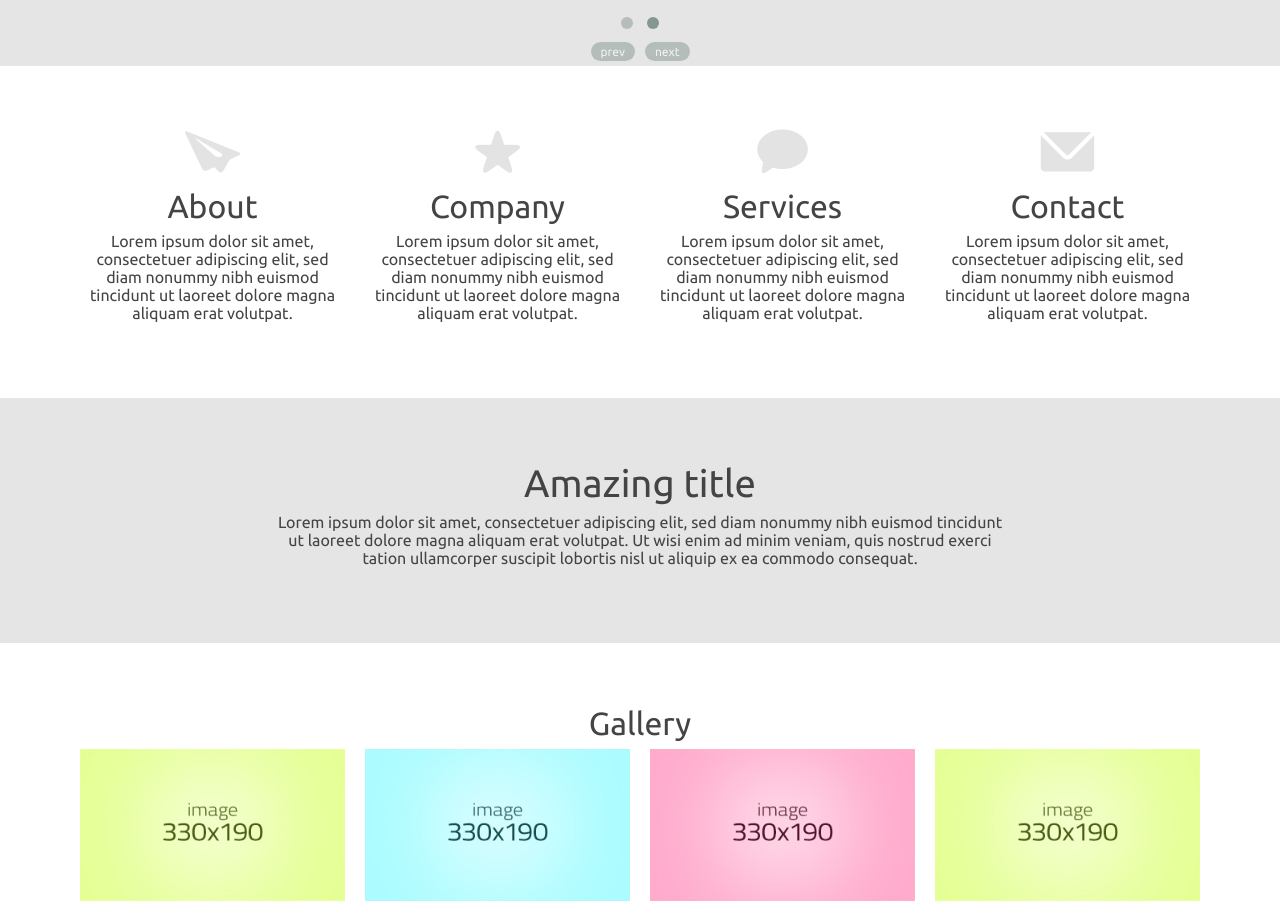
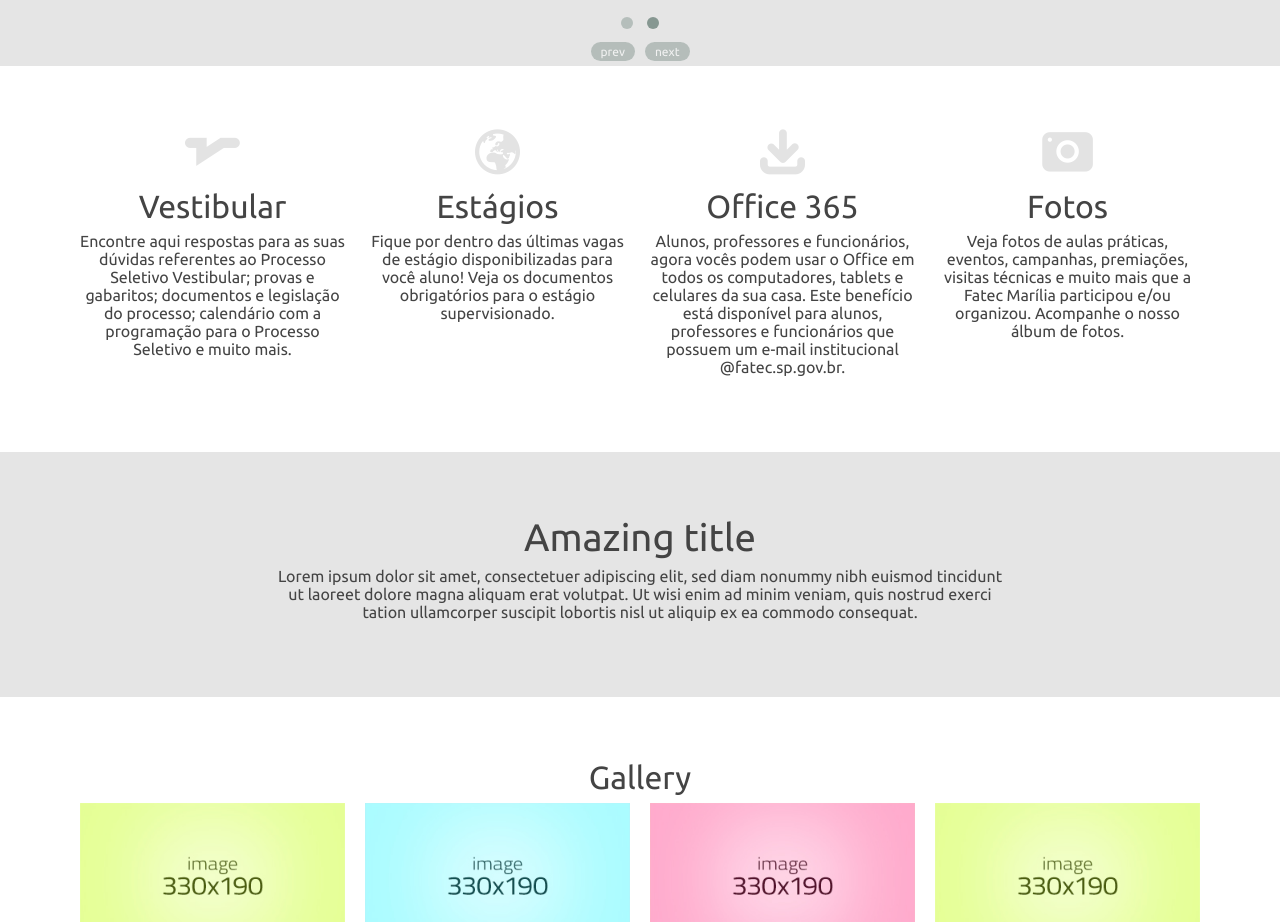
Before and after one commit to eduardoejs/layout, a plain HTML site: page index.html in a window 1280 px wide. Shown: the part 800-1722 px from the top of the page. Drawn offline with Linux system fonts and the light colour scheme.

Commit message:
Ajustando o primeiro bloco de links

```diff
--- a/css/template-style.css
+++ b/css/template-style.css
@@ -46,3 +46,6 @@ padding:3.5em 0;
   .wrapper{max-width:95%;}
   #slide-wrapper figure figcaption{display:none;}
 }
+
+#first-block a:hover > h2{background: #951215; color:#fff;}
+#first-block a:hover > p{color: #951215;}
--- a/index.html
+++ b/index.html
@@ -152,24 +152,29 @@
             <div class="line">
                <div class="margin">
                   <div class="s-12 m-6 l-3 margin-bottom">
-                     <i class="icon-paperplane_ico icon3x"></i>
-                     <h2>About</h2>
-                     <p>Lorem ipsum dolor sit amet, consectetuer adipiscing elit, sed diam nonummy nibh euismod tincidunt ut laoreet dolore magna aliquam erat volutpat.</p>
+                     <i class="icon-mfg_icon icon3x"></i>
+                     <a href="#">
+                        <h2>Vestibular</h2>
+                        <p>Encontre aqui respostas para as suas dúvidas referentes ao Processo Seletivo Vestibular; provas e gabaritos; documentos e legislação do processo; calendário com a programação para o Processo Seletivo e muito mais.</p>
+                     </a>
                   </div>
                   <div class="s-12 m-6 l-3 margin-bottom">
-                     <i class="icon-star icon3x"></i>
-                     <h2>Company</h2>
-                     <p>Lorem ipsum dolor sit amet, consectetuer adipiscing elit, sed diam nonummy nibh euismod tincidunt ut laoreet dolore magna aliquam erat volutpat.</p>
+                     <i class="icon-globe icon3x"></i>
+                     <a href="#">
+                     <h2>Estágios</h2>
+                     <p>Fique por dentro das últimas vagas de estágio disponibilizadas para você aluno! Veja os documentos obrigatórios para o estágio supervisionado.</p></a>
                   </div>
                   <div class="s-12 m-6 l-3 margin-bottom">
-                     <i class="icon-message icon3x"></i>
-                     <h2>Services</h2>
-                     <p>Lorem ipsum dolor sit amet, consectetuer adipiscing elit, sed diam nonummy nibh euismod tincidunt ut laoreet dolore magna aliquam erat volutpat.</p>
+                     <i class="icon-download icon3x"></i>
+                     <a href="#">
+                     <h2>Office 365</h2>
+                     <p>Alunos, professores e funcionários, agora vocês podem usar o Office em todos os computadores, tablets e celulares da sua casa. Este benefício está disponível para alunos, professores e funcionários que possuem um e-mail institucional @fatec.sp.gov.br.</p></a>
                   </div>
                   <div class="s-12 m-6 l-3 margin-bottom">
-                     <i class="icon-mail icon3x"></i>
-                     <h2>Contact</h2>
-                     <p>Lorem ipsum dolor sit amet, consectetuer adipiscing elit, sed diam nonummy nibh euismod tincidunt ut laoreet dolore magna aliquam erat volutpat.</p>
+                     <i class="icon-camera icon3x"></i>
+                     <a href="#">
+                     <h2>Fotos</h2>
+                     <p>Veja fotos de aulas práticas, eventos, campanhas, premiações, visitas técnicas e muito mais que a Fatec Marília participou e/ou organizou. Acompanhe o nosso álbum de fotos.</p></a>
                   </div>
                </div>
             </div>
```
